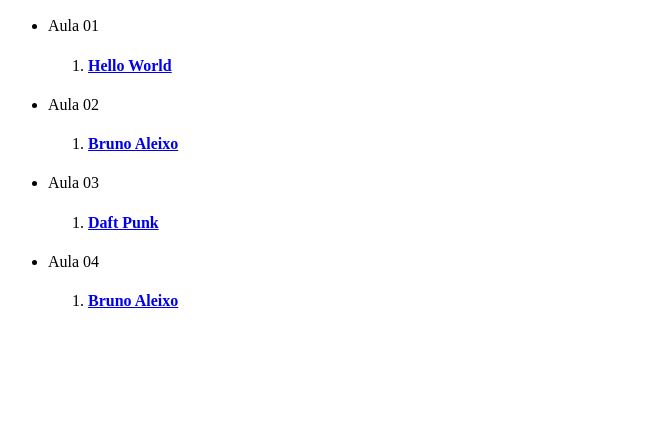
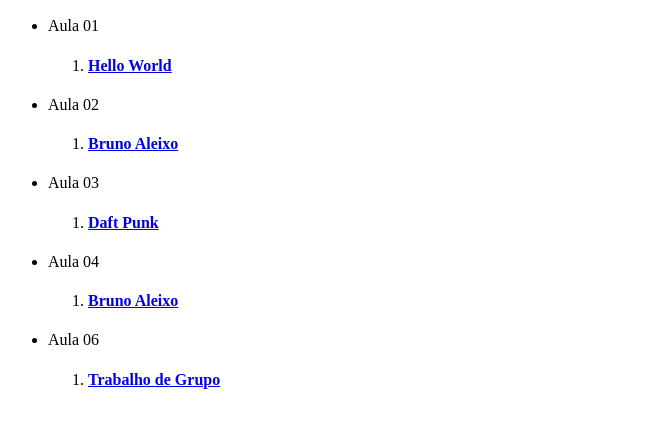
Before and after one commit to TiagoDuarte20/Entregas, a plain HTML site: page index.html in a window 1280 px wide. Shown: the part 96-524 px from the top of the page, without its empty margins (0-663 px from the left). Drawn offline with Linux system fonts and the light colour scheme.

Commit message:
Update index.html

```diff
--- a/index.html
+++ b/index.html
@@ -31,6 +31,11 @@
     <li><a href="https://tiagoduarte20.github.io/bruno_aleixo2.0/" target =  "_self" > <h4> Bruno Aleixo </h4> </a></li>
     </ol>
 </ul>
-
+  <ul>
+    <li>Aula 06</li>
+    <ol>
+    <li><a href="https://github.com/TiagoDuarte20/Color" target =  "_self" > <h4> Trabalho de Grupo </h4> </a></li>
+    </ol>
+</ul>
 </body>
 </html>
```
